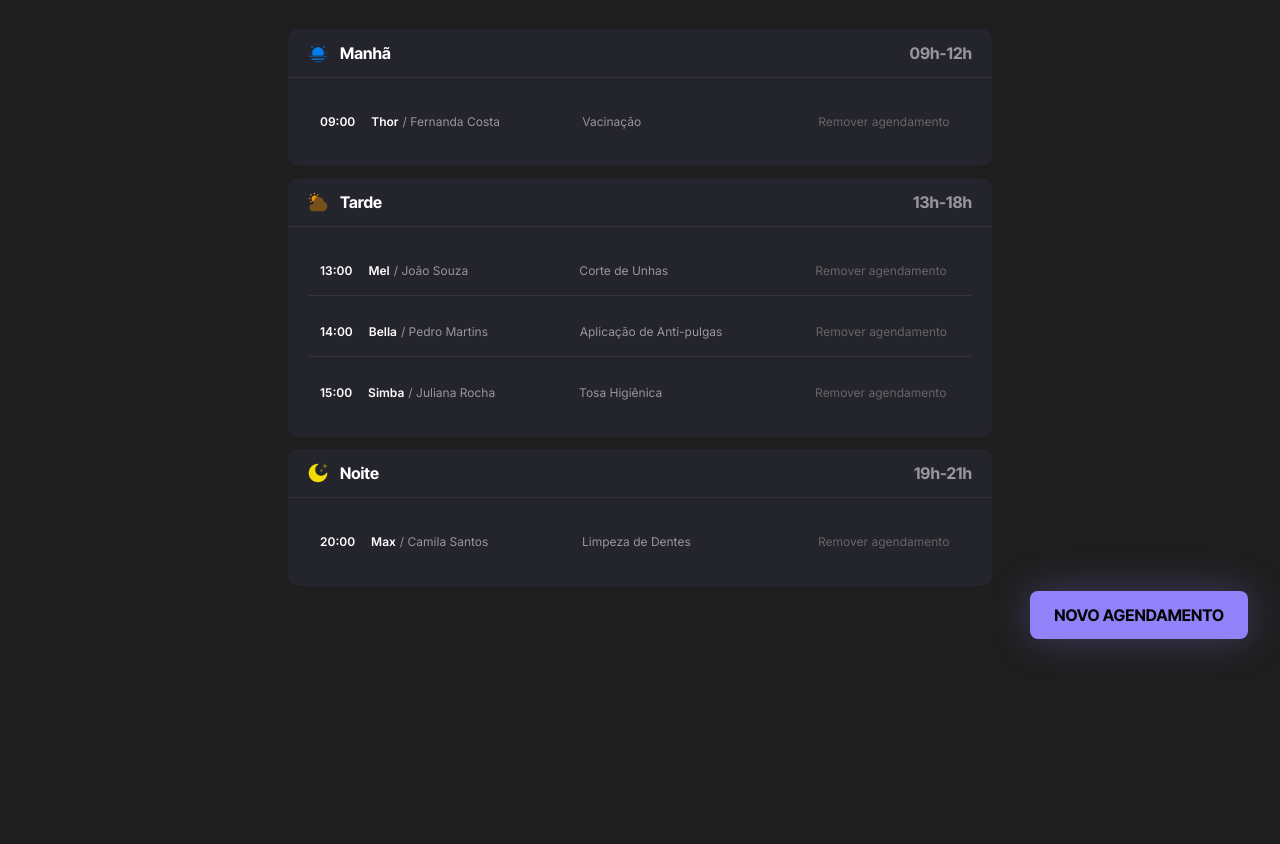
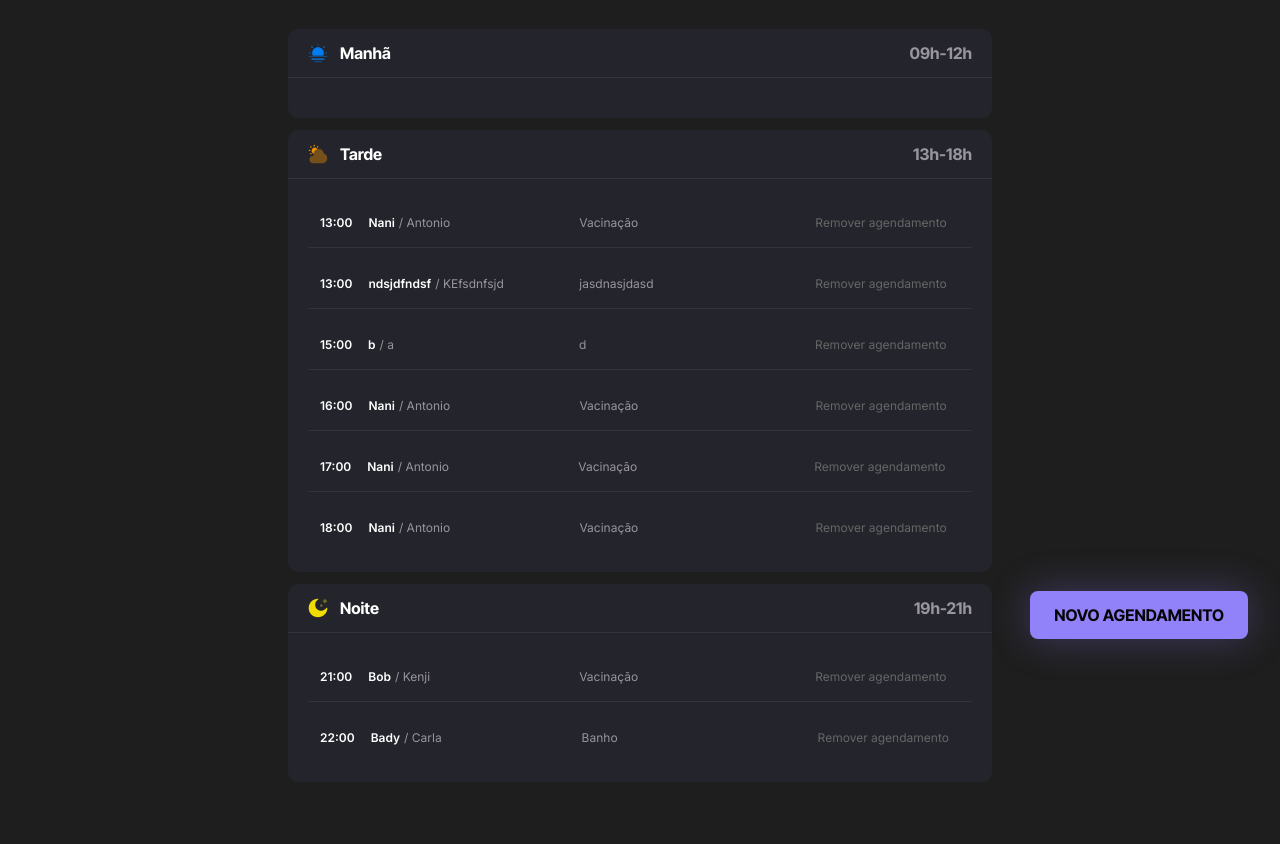
Before and after one commit to kenjisakai-dev/petshop, a website built with webpack: page index.html in a window 1280 px wide. Shown: the part 129-973 px from the top of the page. Before the commit the page ends 800 px from the top, so only its background shows below. Built offline with nearby package versions, Linux system fonts and the light colour scheme; data requests are answered from the project's data file; files whose address does not match are found by name; a web font is replaced by a local one.

Commit message:
load schedule

```diff
--- a/index.html
+++ b/index.html
@@ -14,7 +14,7 @@
     />
   </head>
   <body>
-    <div class="container">
+    <div class="container overflow-style">
       <div class="logo">
         <img src="./src/assets/favicon.svg" alt="logomarca" />
         <span>MUNDO PET</span>
@@ -45,7 +45,7 @@
             </header>
 
             <ul role="list" class="list-schedule list-schedule-morning">
-              <li>
+              <!-- <li>
                 <div class="schedule-info">
                   <span class="text-hour">09:00</span>
                   <div class="txt-animal-tutor">
@@ -55,7 +55,7 @@
                 </div>
                 <span class="text-describe-service">Vacinação</span>
                 <span class="text-remove">Remover agendamento</span>
-              </li>
+              </li> -->
             </ul>
           </div>
 
@@ -67,7 +67,7 @@
             </header>
 
             <ul role="list" class="list-schedule list-schedule-afternoon">
-              <li>
+              <!-- <li>
                 <div class="schedule-info">
                   <span class="text-hour">13:00</span>
                   <div class="txt-animal-tutor">
@@ -105,7 +105,7 @@
                 </div>
                 <span class="text-describe-service">Tosa Higiênica</span>
                 <span class="text-remove">Remover agendamento</span>
-              </li>
+              </li> -->
             </ul>
           </div>
 
@@ -117,7 +117,7 @@
             </header>
 
             <ul role="list" class="list-schedule list-schedule-night">
-              <li>
+              <!-- <li>
                 <div class="schedule-info">
                   <span class="text-hour">20:00</span>
                   <div class="txt-animal-tutor">
@@ -127,7 +127,7 @@
                 </div>
                 <span class="text-describe-service">Limpeza de Dentes</span>
                 <span class="text-remove">Remover agendamento</span>
-              </li>
+              </li> -->
             </ul>
           </div>
         </div>
@@ -137,8 +137,12 @@
         <button type="button" id="new-schedule">NOVO AGENDAMENTO</button>
       </div>
 
-      <div class="modal-schedule hidden">
-        <img src="./src/assets/close.svg" alt="ícone de fechar" />
+      <div class="modal-schedule overflow-style hidden">
+        <img
+          src="./src/assets/close.svg"
+          alt="ícone de fechar"
+          class="close-modal"
+        />
 
         <header>
           <h1>Agende um atendimento</h1>
@@ -191,7 +195,7 @@
                 type="text"
                 id="phone"
                 name="phone"
-                placeholder="(00) 0 0000-0000"
+                placeholder="(00) 00000-0000"
                 required
               />
             </div>
--- a/server.json
+++ b/server.json
@@ -1,3 +1,132 @@
 {
-  "schedules": []
+  "schedules": [
+    {
+      "id": "78d912ab-3803-417e-9d52-404bc20e3d40",
+      "nameTutor": "Kenji",
+      "nameAnimal": "Bob",
+      "phone": "(11) 92354-4856",
+      "descriptionService": "Vacinação",
+      "when": "2026-01-06T21:00:00.000Z"
+    },
+    {
+      "id": "78d912ab-3803-417e-9d52-40asdc20e3d40",
+      "nameTutor": "Carla",
+      "nameAnimal": "Bady",
+      "phone": "(11) 92354-4856",
+      "descriptionService": "Banho",
+      "when": "2026-01-06T22:00:00.000Z"
+    },
+    {
+      "id": "f4df05b1-509f-47224-be9c-f35290583af3",
+      "nameTutor": "Antonio",
+      "nameAnimal": "Nani",
+      "phone": "(11) 92354-4856",
+      "descriptionService": "Vacinação",
+      "when": "2026-01-06T13:00:00.000Z"
+    },
+    {
+      "id": "f4df05b1-509trf-4724-be9c-f35290583af3",
+      "nameTutor": "Antonio",
+      "nameAnimal": "Nani",
+      "phone": "(11) 92354-4856",
+      "descriptionService": "Vacinação",
+      "when": "2026-01-06T16:00:00.000Z"
+    },
+    {
+      "id": "f4df05b1-5er09f-4724-be9c-f35290583af3",
+      "nameTutor": "Antonio",
+      "nameAnimal": "Nani",
+      "phone": "(11) 92354-4856",
+      "descriptionService": "Vacinação",
+      "when": "2026-01-06T17:00:00.000Z"
+    },
+    {
+      "id": "f4df05b1-50we9f-4724-be9c-f35290583af3",
+      "nameTutor": "Antonio",
+      "nameAnimal": "Nani",
+      "phone": "(11) 92354-4856",
+      "descriptionService": "Vacinação",
+      "when": "2026-01-06T18:00:00.000Z"
+    },
+    {
+      "id": "1b7af6a7-d7b4-4b70-a034-0d92efb86de5",
+      "nameTutor": "a",
+      "nameAnimal": "b",
+      "phone": "c",
+      "descriptionService": "d",
+      "when": "2026-01-06T15:00:00.000Z"
+    },
+    {
+      "id": "79e94f44-326b-426f-9f59-7e4bd725bf31",
+      "nameTutor": "KEfsdnfsjd",
+      "nameAnimal": "ndsjdfndsf",
+      "phone": "jdndjanda",
+      "descriptionService": "jasdnasjdasd",
+      "when": "2026-01-06T13:00:00.000Z"
+    },
+    {
+      "id": "6ac646af-a96c-4d4a-a003-12672c934707",
+      "nameTutor": "sadasd",
+      "nameAnimal": "asdas",
+      "phone": "asdsad",
+      "descriptionService": "asdasd",
+      "when": "2026-01-07T12:00:00.000Z"
+    },
+    {
+      "id": "2a2da139-c5b9-4b57-810b-3d591b8fe24c",
+      "nameTutor": "asd",
+      "nameAnimal": "asd",
+      "phone": "asd",
+      "descriptionService": "ad",
+      "when": "2026-01-07T16:00:00.000Z"
+    },
+    {
+      "id": "09675a93-e568-423e-a2b0-59b25c12110c",
+      "nameTutor": "asd",
+      "nameAnimal": "asd",
+      "phone": "ad",
+      "descriptionService": "asd",
+      "when": "2026-01-07T19:00:00.000Z"
+    },
+    {
+      "id": "9f48a89d-f347-4409-b6d5-68740d1970c1",
+      "nameTutor": "ad",
+      "nameAnimal": "asd",
+      "phone": "asd",
+      "descriptionService": "asd",
+      "when": "2026-01-07T13:00:00.000Z"
+    },
+    {
+      "id": "841e9bbf-0c9c-4e7d-8a43-a048e966bb87",
+      "nameTutor": "dfg",
+      "nameAnimal": "dfg",
+      "phone": "fdg",
+      "descriptionService": "fg",
+      "when": "2026-01-09T15:00:00.000Z"
+    },
+    {
+      "id": "a5b8f832-7bc4-4f14-bed9-fd2e4da8bd5f",
+      "nameTutor": "sdf",
+      "nameAnimal": "sdf",
+      "phone": "sdf",
+      "descriptionService": "sdf",
+      "when": "2026-01-07T21:00:00.000Z"
+    },
+    {
+      "id": "abdbab2e-0fe9-4f32-86c5-0a848cea3be5",
+      "nameTutor": "sd",
+      "nameAnimal": "ad",
+      "phone": "asd",
+      "descriptionService": "ad",
+      "when": "2026-01-08T20:00:00.000Z"
+    },
+    {
+      "id": "7ede4ce3-400a-4b69-874c-b015cb546a9d",
+      "nameTutor": "dsf",
+      "nameAnimal": "sdf",
+      "phone": "sdf",
+      "descriptionService": "sdf",
+      "when": "2026-01-07T23:00:00.000Z"
+    }
+  ]
 }
--- a/src/main.js
+++ b/src/main.js
@@ -11,8 +11,12 @@ import "./styles/utility.css";
 // JS
 import "./libs/dayjs.js";
 
+import "./modules/page-load.js";
+
+import "./modules/schedules/date-change.js";
+import "./modules/schedules/remove.js";
 import "./modules/schedules/open-modal.js";
 
+import "./modules/form/date-schedule.js";
 import "./modules/form/hour-schedule.js";
-import "./modules/form/date-schedule.js";
 import "./modules/form/submit.js";
--- a/src/modules/form/hour-schedule.js
+++ b/src/modules/form/hour-schedule.js
@@ -6,7 +6,9 @@ import { scheduleFetchByDay } from "../../services/schedule.js";
 const hourSchedule = document.getElementById("hour-schedule");
 const dateSchedule = document.getElementById("date-schedule");
 
-dateSchedule.addEventListener("change", async () => {
+dateSchedule.addEventListener("change", async () => hoursLoad());
+
+export async function hoursLoad() {
   hourSchedule.innerHTML = `<option value="">--:--</option>`;
 
   if (dateSchedule.value === "") {
@@ -14,7 +16,9 @@ dateSchedule.addEventListener("change", async () => {
     return;
   }
 
-  const dailySchedules = await scheduleFetchByDay({ date: dateSchedule.value });
+  const date = dateSchedule.value;
+
+  const dailySchedules = await scheduleFetchByDay({ date });
   const unavailableHours = dailySchedules.map((schedule) =>
     dayjs(schedule.when).format("HH:mm")
   );
@@ -33,11 +37,7 @@ dateSchedule.addEventListener("change", async () => {
 
     hasAvailableSchedules = true;
 
-    const option = document.createElement("option");
-    option.value = openingHour;
-    option.textContent = openingHour;
-
-    hourSchedule.append(option);
+    optionHourAdd(openingHour);
   }
 
   if (hasAvailableSchedules) {
@@ -45,4 +45,12 @@ dateSchedule.addEventListener("change", async () => {
   } else {
     hourSchedule.setAttribute("disabled", "true");
   }
-});
+}
+
+function optionHourAdd(openingHour) {
+  const option = document.createElement("option");
+  option.value = openingHour;
+  option.textContent = openingHour;
+
+  hourSchedule.append(option);
+}
--- a/src/modules/form/submit.js
+++ b/src/modules/form/submit.js
@@ -1,6 +1,7 @@
 import dayjs from "dayjs";
 
 import { scheduleNew } from "../../services/schedule.js";
+import { scheduleDays } from "../schedules/load.js";
 
 const form = document.querySelector("form");
 const nameTutor = document.getElementById("name-tutor");
@@ -13,6 +14,8 @@ const hourSchedule = document.getElementById("hour-schedule");
 const btnNewSchedule = document.getElementById("new-schedule");
 const modalSchedule = document.querySelector(".modal-schedule");
 const overlay = document.querySelector(".overlay");
+
+const selectedDate = document.getElementById("date");
 
 form.addEventListener("submit", async (event) => {
   event.preventDefault();
@@ -29,10 +32,15 @@ form.addEventListener("submit", async (event) => {
 
   await scheduleNew(schedule);
 
+  selectedDate.value = dayjs(dateSchedule.value).format("YYYY-MM-DD");
+  scheduleDays();
+
   form.reset();
   hourSchedule.setAttribute("disabled", "true");
 
   modalSchedule.classList.add("hidden");
   overlay.classList.add("hidden");
   btnNewSchedule.classList.remove("hidden");
+
+  document.body.style.overflowY = "auto";
 });
--- /dev/null
+++ b/src/modules/page-load.js
@@ -0,0 +1,5 @@
+import { scheduleDays } from "./schedules/load.js";
+
+document.addEventListener("DOMContentLoaded", () => {
+  scheduleDays();
+});
--- /dev/null
+++ b/src/modules/schedules/date-change.js
@@ -0,0 +1,8 @@
+import dayjs from "dayjs";
+import { scheduleDays } from "./load.js";
+
+const selectedDate = document.getElementById("date");
+
+selectedDate.value = dayjs().format("YYYY-MM-DD");
+
+selectedDate.addEventListener("change", () => scheduleDays());
--- /dev/null
+++ b/src/modules/schedules/load.js
@@ -0,0 +1,12 @@
+import { scheduleFetchByDay } from "../../services/schedule.js";
+import { scheduleShow } from "./show.js";
+
+const selectedDate = document.getElementById("date");
+
+export async function scheduleDays() {
+  const date = selectedDate.value;
+
+  const dailySchedules = await scheduleFetchByDay({ date });
+
+  scheduleShow({ dailySchedules });
+}
--- a/src/modules/schedules/open-modal.js
+++ b/src/modules/schedules/open-modal.js
@@ -1,9 +1,29 @@
 const btnNewSchedule = document.getElementById("new-schedule");
 const modalSchedule = document.querySelector(".modal-schedule");
 const overlay = document.querySelector(".overlay");
+
+const closeModal = document.querySelector(".close-modal");
 
 btnNewSchedule.addEventListener("click", () => {
   modalSchedule.classList.remove("hidden");
   overlay.classList.remove("hidden");
   btnNewSchedule.classList.add("hidden");
+
+  modalSchedule.scrollTo({
+    top: 0,
+    behavior: "smooth",
+  });
+  window.scrollTo({
+    top: 0,
+    behavior: "smooth",
+  });
+  document.body.style.overflowY = "hidden";
 });
+
+closeModal.addEventListener("click", () => {
+  modalSchedule.classList.add("hidden");
+  overlay.classList.add("hidden");
+  btnNewSchedule.classList.remove("hidden");
+
+  document.body.style.overflowY = "auto";
+});
--- /dev/null
+++ b/src/modules/schedules/remove.js
@@ -0,0 +1,22 @@
+import { scheduleCancel } from "../../services/schedule.js";
+import { scheduleDays } from "./load.js";
+
+const schedule = document.querySelector(".schedule");
+
+schedule.addEventListener("click", async ({ target }) => {
+  if (target.classList.contains("text-remove")) {
+    const item = target.closest("li");
+    const id = item.getAttribute("data-id");
+
+    if (id) {
+      const isConfirm = confirm(
+        "Tem certeza que deseja cancelar o agendamento?"
+      );
+
+      if (isConfirm) {
+        await scheduleCancel({ id });
+        await scheduleDays();
+      }
+    }
+  }
+});
--- /dev/null
+++ b/src/modules/schedules/show.js
@@ -0,0 +1,61 @@
+import dayjs from "dayjs";
+
+const scheduleMorning = document.querySelector(".list-schedule-morning");
+const scheduleAfternoon = document.querySelector(".list-schedule-afternoon");
+const scheduleNight = document.querySelector(".list-schedule-night");
+
+export function scheduleShow({ dailySchedules }) {
+  try {
+    scheduleMorning.innerHTML = "";
+    scheduleAfternoon.innerHTML = "";
+    scheduleNight.innerHTML = "";
+
+    dailySchedules.forEach((schedule) => {
+      const item = document.createElement("li");
+      item.setAttribute("data-id", schedule.id);
+
+      const scheduleInfo = document.createElement("div");
+      scheduleInfo.classList.add("schedule-info");
+
+      const textHour = document.createElement("span");
+      textHour.classList.add("text-hour");
+      textHour.textContent = dayjs(schedule.when).format("HH:mm");
+
+      const txtAnimalTutor = document.createElement("div");
+      txtAnimalTutor.classList.add("txt-animal-tutor");
+
+      const textAnimal = document.createElement("span");
+      textAnimal.classList.add("text-animal");
+      textAnimal.textContent = schedule.nameAnimal;
+
+      const textTutor = document.createElement("span");
+      textTutor.classList.add("text-tutor");
+      textTutor.textContent = `/ ${schedule.nameTutor}`;
+
+      const textDescribeService = document.createElement("span");
+      textDescribeService.classList.add("text-describe-service");
+      textDescribeService.textContent = schedule.descriptionService;
+
+      const textRemove = document.createElement("span");
+      textRemove.classList.add("text-remove");
+      textRemove.textContent = "Remover agendamento";
+
+      txtAnimalTutor.append(textAnimal, textTutor);
+      scheduleInfo.append(textHour, txtAnimalTutor);
+      item.append(scheduleInfo, textDescribeService, textRemove);
+
+      const hour = dayjs(schedule.when).get("hour");
+
+      if (hour <= 12) {
+        scheduleMorning.append(item);
+      } else if (hour <= 18) {
+        scheduleAfternoon.append(item);
+      } else {
+        scheduleNight.append(item);
+      }
+    });
+  } catch (err) {
+    console.log(err);
+    alert("Não foi possível recarregar os agendamentos.");
+  }
+}
--- a/src/services/schedule.js
+++ b/src/services/schedule.js
@@ -35,9 +35,9 @@ export async function scheduleFetchByDay({ date }) {
     const res = await fetch(`${apiConfig.baseURL}/schedules`);
     const data = await res.json();
 
-    const dailySchedules = data.filter((schedule) =>
-      dayjs(schedule.when).isSame(dayjs(date), "day")
-    );
+    const dailySchedules = data
+      .filter((schedule) => dayjs(schedule.when).isSame(dayjs(date), "day"))
+      .sort((a, b) => dayjs(a.when).hour() - dayjs(b.when).hour());
 
     return dailySchedules;
   } catch (err) {
@@ -45,3 +45,15 @@ export async function scheduleFetchByDay({ date }) {
     alert("Não foi possível obter os agendamentos.");
   }
 }
+
+export async function scheduleCancel({ id }) {
+  console.log(id);
+  try {
+    await fetch(`${apiConfig.baseURL}/schedules/${id}`, {
+      method: "DELETE",
+    });
+  } catch (err) {
+    console.log(err);
+    alert("Não foi possível cancelar o agendamento.");
+  }
+}
--- a/src/styles/schedule.css
+++ b/src/styles/schedule.css
@@ -167,7 +167,7 @@
     position: absolute;
   }
 
-  .button-wrapper:has(.hidden) {
+  .button-wrapper {
     display: flex;
     justify-content: center;
 
--- a/src/styles/utility.css
+++ b/src/styles/utility.css
@@ -14,3 +14,23 @@
   background: rgba(0, 0, 0, 0.1);
   backdrop-filter: blur(6px);
 }
+
+.overflow-style {
+  &::-webkit-scrollbar {
+    width: 0.5rem;
+  }
+
+  &::-webkit-scrollbar-track {
+    background: transparent;
+    border-radius: 0.5rem;
+  }
+
+  &::-webkit-scrollbar-thumb {
+    background: var(--border-primary);
+    border-radius: 0.5rem;
+  }
+
+  &::-webkit-scrollbar-thumb:hover {
+    background: var(--border-secondary);
+  }
+}
```
